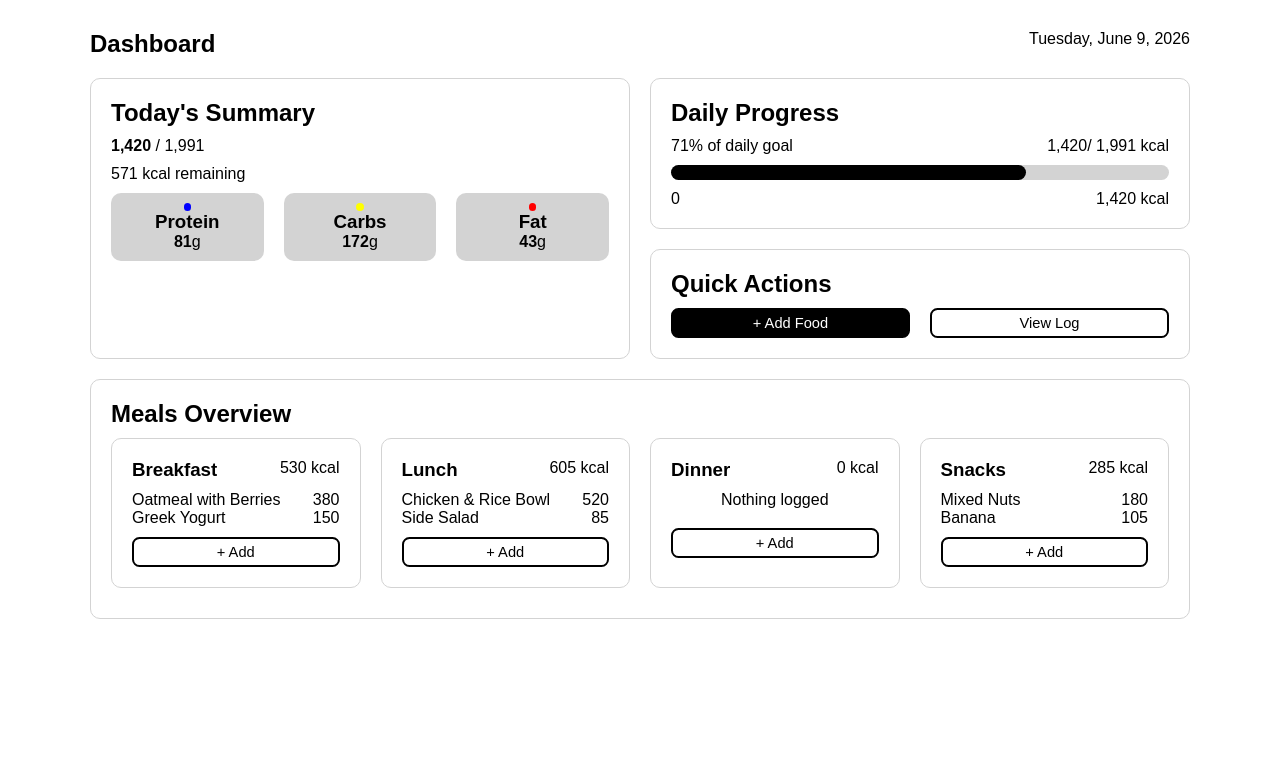
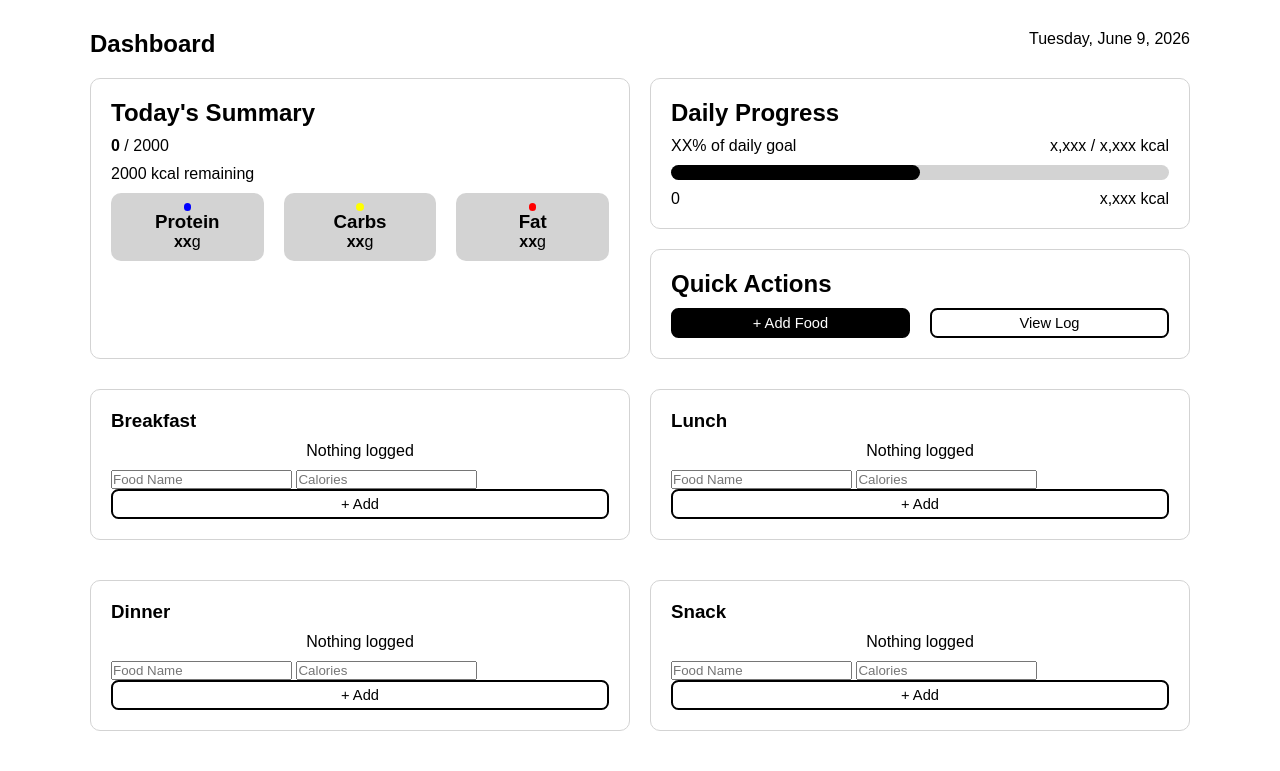
Before and after one commit to abitsma/Health_App, a Django app: page / in a window 1280 px wide. Shown: the part 69-840 px from the top of the page. Before the commit the page ends 688 px from the top, so only its background shows below. Run offline with Django 5.2, Linux system fonts and the light colour scheme; data that the repository does not hold is empty; some web fonts are replaced.

Commit message:
Partial attachement of frontend to backend. Calories tracked now come from Django databases, as well as the meals logged. Still need to add macros and other function.

```diff
--- a/tracker/static/tracker/index.js
+++ b/tracker/static/tracker/index.js
@@ -271,4 +271,4 @@ function formatIntString(intAsString) {
     return beforeCommaSplice + "," + afterCommaSplice;
 }
 
-main()
+setupDate();
--- a/tracker/templates/tracker/index.html
+++ b/tracker/templates/tracker/index.html
@@ -35,8 +35,12 @@
 
         <section class="widget" id="summary">
             <h2>Today's Summary</h2>
-            <p class="calorieCount"><strong>X,XXX</strong> / X,XXX</p>
-            <p class="remainingCalories">xxx kcal remaining</p>
+            <p class="calorieCount">
+                <strong>{{ calories_consumed }}</strong> / {{ calorie_goal }}
+            </p>
+            <p class="remainingCalories">
+                {{ calories_remaining }} kcal remaining
+            </p>
 
             <div id="macros">
                 <section class="macro" id="proteinMacro">
@@ -75,10 +79,54 @@
             </div>
         </section>
 
-        <section class="widget" id="mealsOverview">
+        {% for meal_name, meal_entries in meals.items %}
+
+        <section class="mealOverview">
+            <div class="mealOverviewHeader">
+                <h3>{{ meal_name|title }}</h3>
+
+                <!-- <p class="rightAlign total">
+                    {% with total=0 %}
+                        {% for entry in meal_entries %}
+                            {{ entry.calories }}
+                        {% endfor %}
+                    {% endwith %}
+                </p> -->
+            </div>
+
+            <div class="foodItems">
+                {% if meal_entries %}
+                    {% for entry in meal_entries %}
+                        <div class="foodItem">
+                            <p>{{ entry.food_name }}</p>
+                            <p class="rightAlign">{{ entry.calories }}</p>
+                        </div>
+                    {% endfor %}
+                {% else %}
+                    <p class="noFoodItem">Nothing logged</p>
+                {% endif %}
+            </div>
+
+             <form method="POST" action="{% url 'add_food' %}">
+                {% csrf_token %}
+
+                <input type="hidden" name="meal_type" value="{{ meal_name  }}">
+
+                <input type="text" name="food_name" placeholder="Food Name" required>
+                <input type="number" name="calories" placeholder="Calories" required>
+
+                <button type="submit" class="mealAddButton">+ Add</button>
+            </form>
+        </section>
+
+        {% endfor %}
+
+
+
+        <!-- <section class="widget" id="mealsOverview">
             <h2>Meals Overview</h2>
 
-            <div id="mealOverviews">
+            <div id="mealOverviews"> -->
                 <!-- This is what a meal overview would look like
 
                 <section class="mealOverview">
@@ -97,9 +145,9 @@
                 </section>
 
                 -->
-            </div>
+            <!-- </div>
 
-        </section>
+        </section> -->
 
     </main>
 </body>
--- a/tracker/views.py
+++ b/tracker/views.py
@@ -43,7 +43,7 @@ def add_food(request):
     meal_type = request.POST.get("meal_type")
 
     FoodEntry.objects.create(
-        #user=request.user,
+        user=request.user,
         food_name=food_name,
         calories=calories,
         meal_type=meal_type
```
Also changed, not shown: tracker/models.py (+8 -3 lines), tracker/migrations/0003_remove_usergoal_user.py (added).
